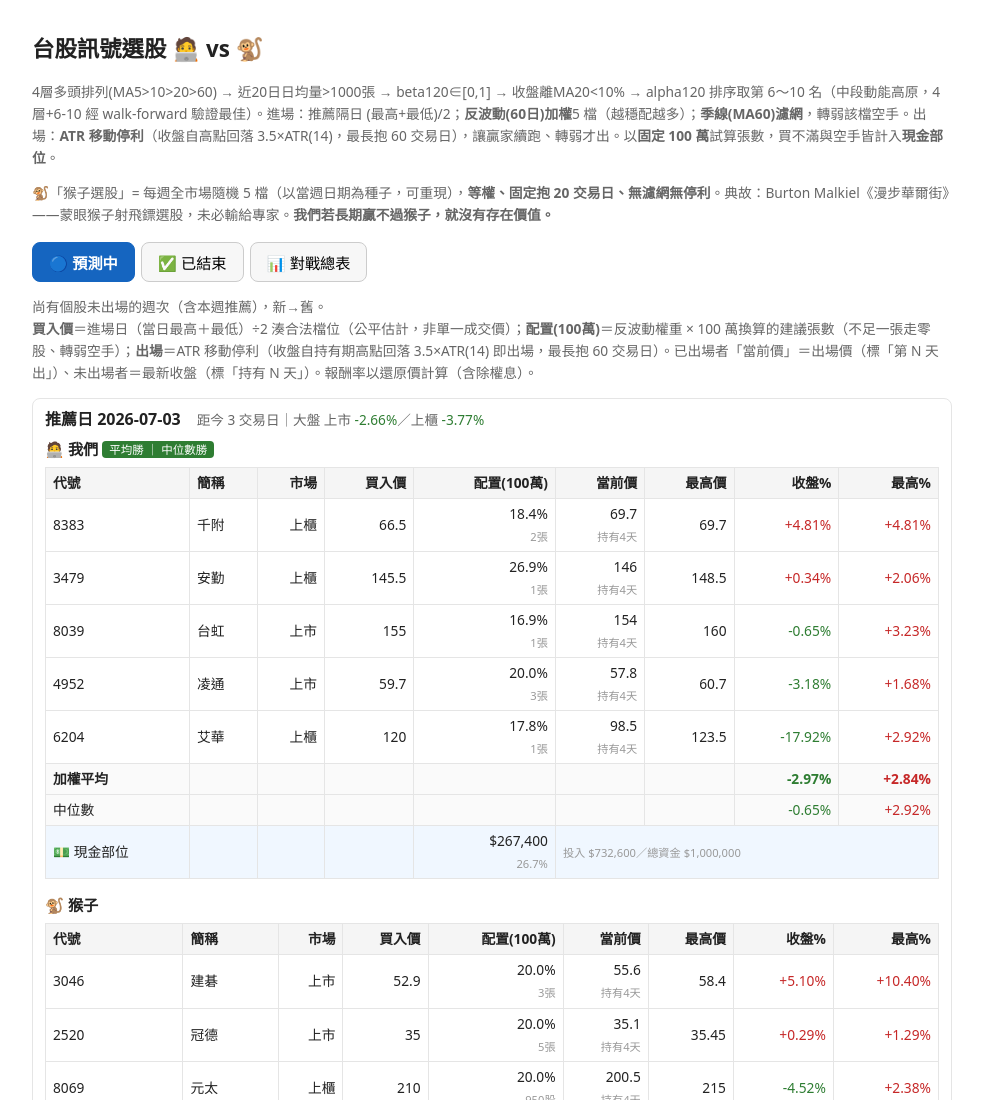
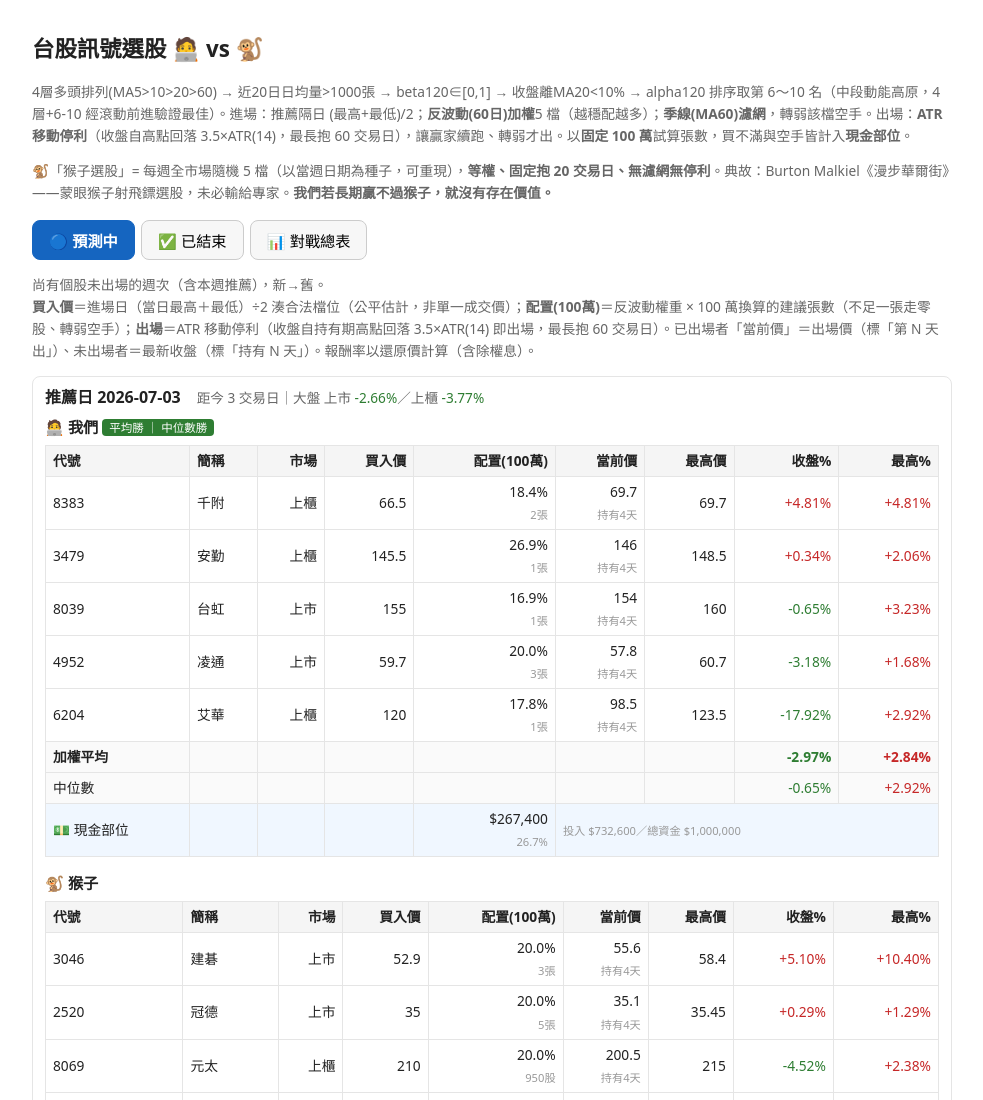
Before and after one commit to w2xg2022/twstock-signal, a plain HTML site: page docs/index.html in a window 1280 px wide. Shown: the top 1100 px of the page, without its empty margins (148-1131 px from the left). Drawn offline with Linux system fonts and the light colour scheme.

Commit message:
文案在地化:而不只是比猴子會挑股票;regime→市況動態K;英文術語代換中文(walk-forward→滾動前進驗證/head-to-head→一對一對決/OOS→樣本外/risk parity→風險平價/junk→劣質股/fallback→備援/Sharpe→夏普/OLS加註最小平方迴歸)

```diff
--- a/docs/index.html
+++ b/docs/index.html
@@ -34,7 +34,7 @@
 </head>
 <body>
 <h1>台股訊號選股 🧑‍💻 vs 🐒</h1>
-<p class="sub">4層多頭排列(MA5>10>20>60) → 近20日日均量>1000張 → beta120∈[0,1] → 收盤離MA20<10% → alpha120 排序取第 6～10 名（中段動能高原，4層+6-10 經 walk-forward 驗證最佳）。進場：推薦隔日 (最高+最低)/2；<b>反波動(60日)加權</b>5 檔（越穩配越多）；<b>季線(MA60)濾網</b>，轉弱該檔空手。出場：<b>ATR 移動停利</b>（收盤自高點回落 3.5×ATR(14)，最長抱 60 交易日），讓贏家續跑、轉弱才出。以<b>固定 100 萬</b>試算張數，買不滿與空手皆計入<b>現金部位</b>。</p>
+<p class="sub">4層多頭排列(MA5>10>20>60) → 近20日日均量>1000張 → beta120∈[0,1] → 收盤離MA20<10% → alpha120 排序取第 6～10 名（中段動能高原，4層+6-10 經滾動前進驗證最佳）。進場：推薦隔日 (最高+最低)/2；<b>反波動(60日)加權</b>5 檔（越穩配越多）；<b>季線(MA60)濾網</b>，轉弱該檔空手。出場：<b>ATR 移動停利</b>（收盤自高點回落 3.5×ATR(14)，最長抱 60 交易日），讓贏家續跑、轉弱才出。以<b>固定 100 萬</b>試算張數，買不滿與空手皆計入<b>現金部位</b>。</p>
 <p class="sub">🐒「猴子選股」= 每週全市場隨機 5 檔（以當週日期為種子，可重現），<b>等權、固定抱 20 交易日、無濾網無停利</b>。典故：Burton Malkiel《漫步華爾街》——蒙眼猴子射飛鏢選股，未必輸給專家。<b>我們若長期贏不過猴子，就沒有存在價值。</b></p>
 
 <div class="tabs">
```
Also changed, not shown: 1 other file.
